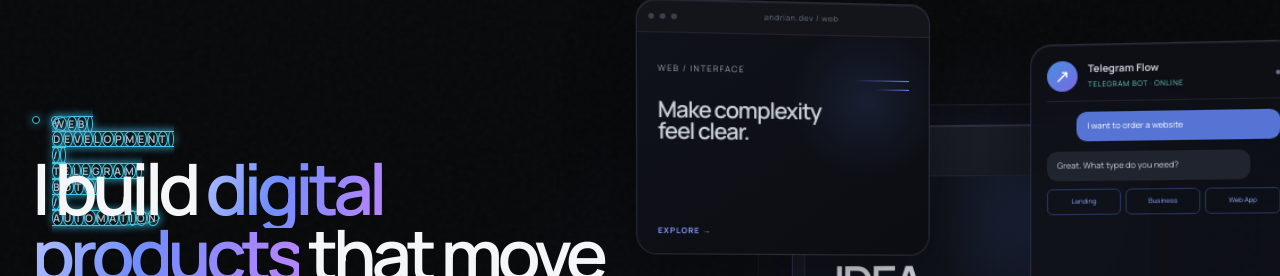
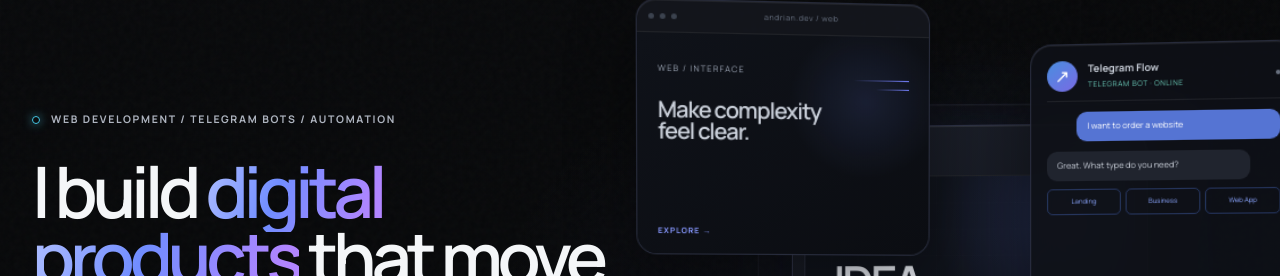
Before and after one commit to AndrianDev0/andrian-dev-portfolio, a React (Vite) app: page / in a window 1280 px wide. Shown: the part 149-425 px from the top of the page. Built offline with nearby package versions, Linux system fonts and the light colour scheme; no server answers.

Commit message:
Fix decrypted hero label layout

```diff
--- a/app/globals.css
+++ b/app/globals.css
@@ -79,7 +79,7 @@ section[id] { scroll-margin-top: 88px; }
 .hero-layout { display: grid; grid-template-columns: minmax(548px, 1.01fr) minmax(540px, .99fr); align-items: center; gap: 38px; }
 .hero-copy { position: relative; z-index: 4; padding-top: 12px; }
 .hero-label { display: flex; align-items: center; gap: 11px; margin: 0 0 31px; color: #aeb4bf; font-size: 10.5px; font-weight: 620; letter-spacing: .16em; }
-.hero-label span { width: 8px; height: 8px; border-radius: 50%; border: 1px solid var(--cyan); box-shadow: 0 0 10px rgba(70,201,231,.6); }
+.hero-label-dot { flex: 0 0 8px; width: 8px; height: 8px; border-radius: 50%; border: 1px solid var(--cyan); box-shadow: 0 0 10px rgba(70,201,231,.6); }
 .hero h1 { margin: 0; font-size: clamp(60px, 5.55vw, 97px); line-height: .93; letter-spacing: -.073em; font-weight: 525; }
 [data-language="ru"] .hero h1 { font-size: clamp(57px, 5.2vw, 92px); letter-spacing: -.064em; }
 .hero-line-mask { display: block; overflow: hidden; padding-bottom: .105em; margin-bottom: -.105em; }
--- a/components.tsx
+++ b/components.tsx
@@ -159,7 +159,7 @@ export function Hero() {
       <div className="hero-noise" />
       <div className="container hero-layout">
         <div className="hero-copy">
-          <motion.p className="hero-label" initial={{ opacity: 0, y: 14 }} animate={{ opacity: 1, y: 0 }} transition={{ duration: 0.65, delay: 0.08 }}><span /><DecryptedText text={t.hero.label} encryptedClassName="hero-label-encrypted" /></motion.p>
+          <motion.p className="hero-label" initial={{ opacity: 0, y: 14 }} animate={{ opacity: 1, y: 0 }} transition={{ duration: 0.65, delay: 0.08 }}><span className="hero-label-dot" /><DecryptedText text={t.hero.label} encryptedClassName="hero-label-encrypted" /></motion.p>
           <h1>
             <span className="hero-line-mask"><motion.span className="hero-line" initial={{ y: "110%" }} animate={{ y: 0 }} transition={{ duration: 0.8, delay: 0.12, ease: [0.16, 1, 0.3, 1] }}>{language === "ru" ? <>Создаю <em>цифровые</em></> : <>I build <em>digital</em></>}</motion.span></span>
             <span className="hero-line-mask"><motion.span className="hero-line" initial={{ y: "110%" }} animate={{ y: 0 }} transition={{ duration: 0.8, delay: 0.2, ease: [0.16, 1, 0.3, 1] }}>{language === "ru" ? <><em>продукты</em> для</> : <><em>products</em> that move</>}</motion.span></span>
```
